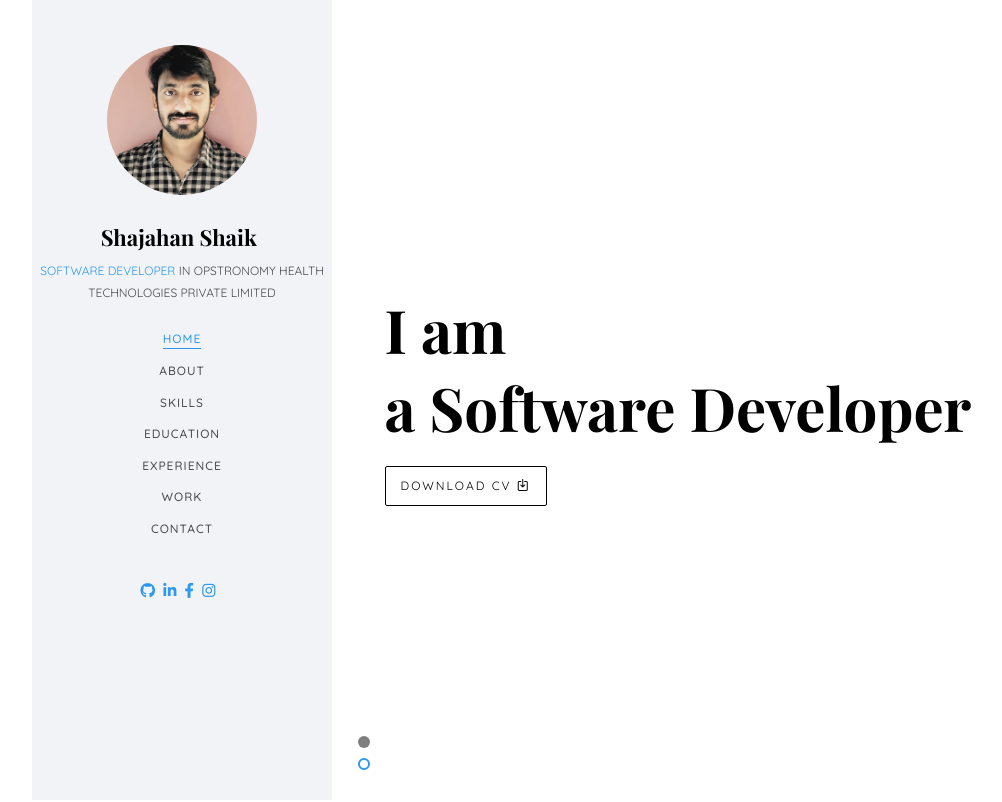
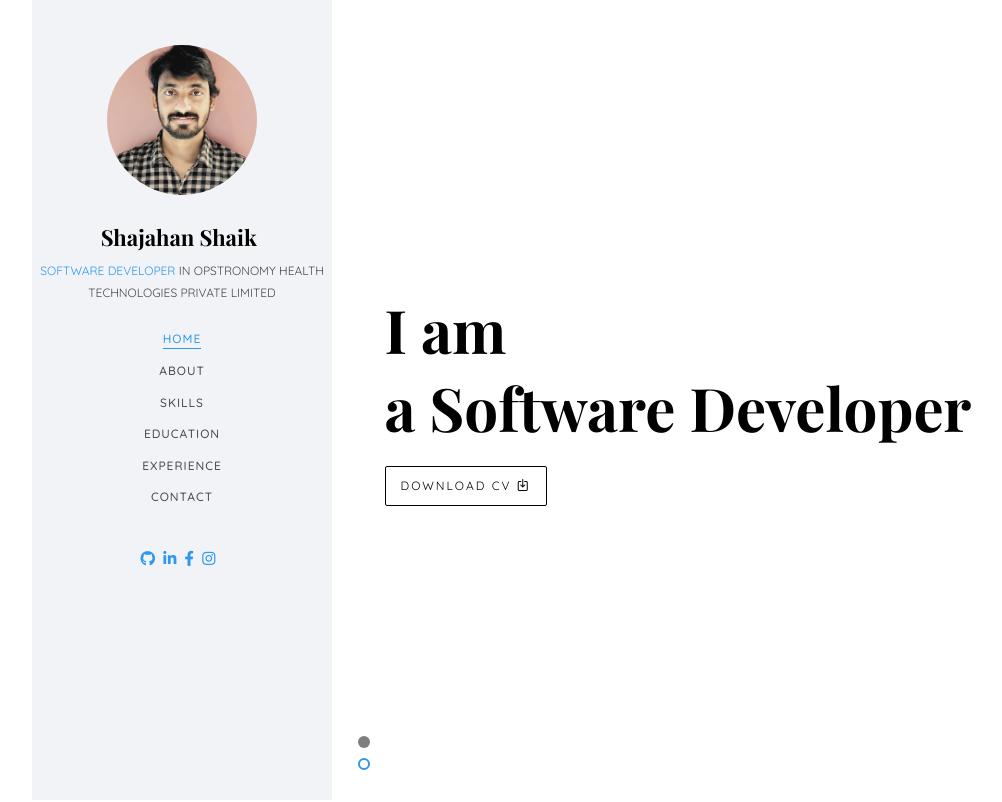
Before and after one commit to shajahansheik/profile, a plain HTML site: page index.html in a window 1280 px wide. Shown: the top 802 px of the page, without its empty margins (23-1025 px from the left). Drawn offline with nearby package versions, Linux system fonts and the light colour scheme; files whose address does not match are found by name; a web font is replaced by a local one.

Commit message:
minor change

```diff
--- a/index.html
+++ b/index.html
@@ -74,7 +74,7 @@
 							<li><a href="#" data-nav-section="skills">Skills</a></li>
 							<li><a href="#" data-nav-section="education">Education</a></li>
 							<li><a href="#" data-nav-section="experience">Experience</a></li>
-							<li><a href="#" data-nav-section="work">Work</a></li>
+							<!-- <li><a href="#" data-nav-section="work">Work</a></li> -->
 							<li><a href="#" data-nav-section="contact">Contact</a></li>
 						</ul>
 						<br />
```
